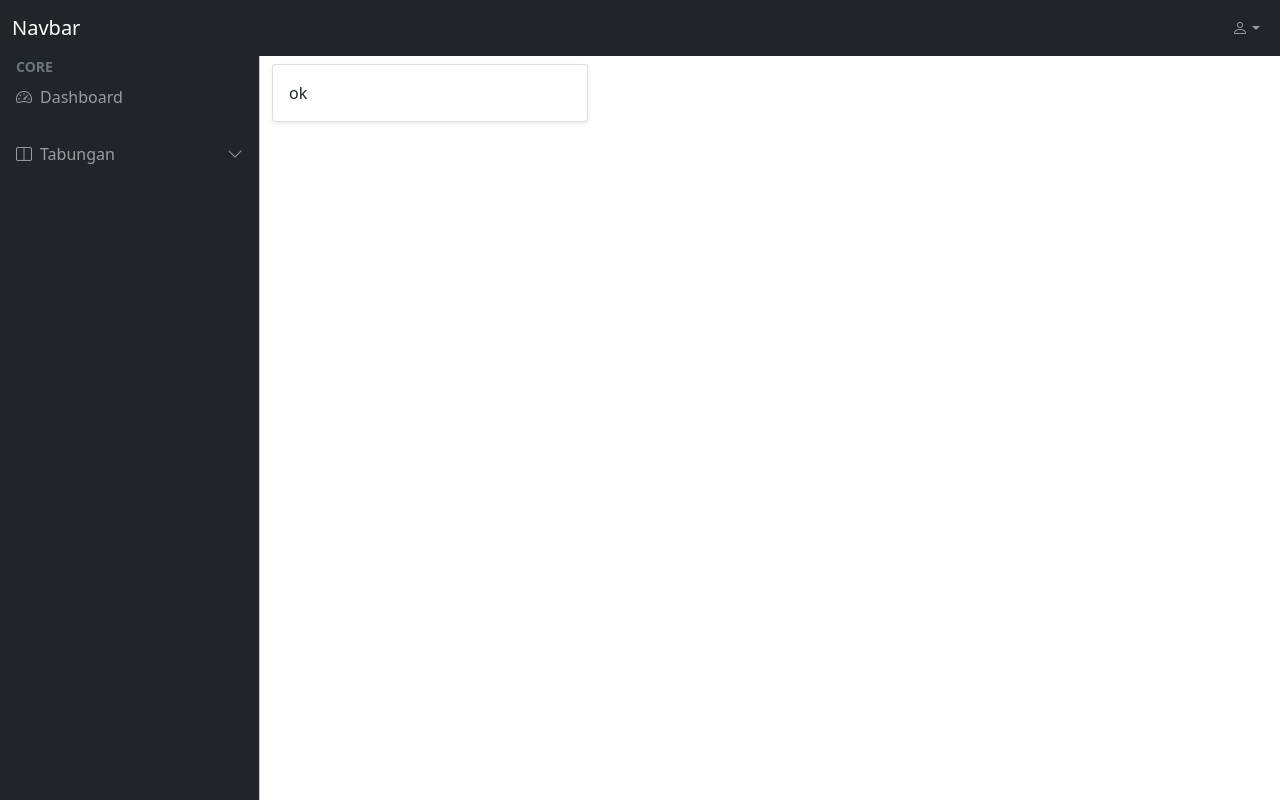
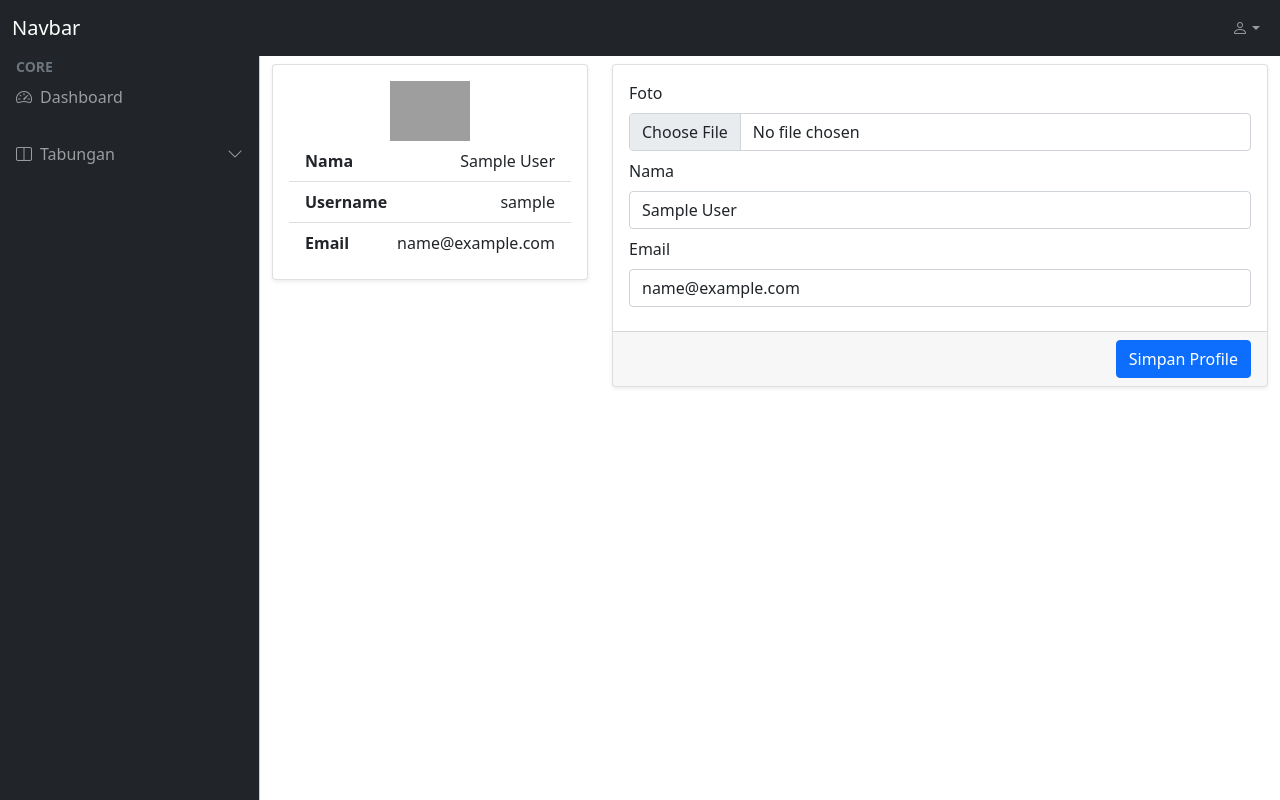
Before and after one commit to ddrag23/vue-tabunganku, a Vue app: page /profile in a window 1280 px wide. Built offline with nearby package versions, Linux system fonts and the light colour scheme; sample sign-in values are in the browser's storage.

Commit message:
fix save profile

```diff
--- a/src/stores/auth.js
+++ b/src/stores/auth.js
@@ -1,10 +1,10 @@
 import axios from 'axios'
+import Swal from 'sweetalert2'
 import router from '../router'
 
 export default {
   namespaced: true,
   state: {
-    user: {},
     validate: {},
     invalidUser: '',
   },
@@ -39,7 +39,7 @@ export default {
               if (res.data.success) {
                 localStorage.setItem('token', res.data.token)
                 localStorage.setItem('isLoggedIn', true)
-                commit('setUser', res.data.data)
+                localStorage.setItem('user', JSON.stringify(res.data.user))
                 router.push({ name: 'Home' })
               } else {
                 if (res.data.errors !== undefined) {
@@ -53,6 +53,26 @@ export default {
             .catch((e) => console.error(e))
         })
         .catch((e) => console.error(e))
+    },
+    async handleStoreProfile({ commit }, formData) {
+      try {
+        const res = await axios.post('/api/profile', formData)
+        const data = await res.data
+        console.log(res)
+        if (data.success) {
+          localStorage.setItem('user', JSON.stringify(data.data))
+          Swal.fire(data.message, '', 'success')
+        } else {
+          if (data.errors !== undefined) {
+            commit('setValidate', res.data.errors)
+            commit('setInvalidUser', res.data.message)
+          } else {
+            commit('setInvalidUser', res.data.message)
+          }
+        }
+      } catch (error) {
+        console.error(error)
+      }
     },
     handleLogout({}) {
       axios
--- a/src/views/pages/auth/Profile.vue
+++ b/src/views/pages/auth/Profile.vue
@@ -1,12 +1,90 @@
+<style>
+table tr th,
+table tr td {
+  padding: 10px;
+}
+</style>
 <template>
   <layout>
     <div class="row">
-      <div class="col-4">
+      <div class="col-md-4 col-sm-12">
         <card>
           <template v-slot:card-body>
-            <div>ok</div>
+            <div class="d-flex justify-content-center">
+              <img
+                :src="'http://localhost:8000/public/storage/' + data.photo"
+                class="img-fluid"
+                alt=""
+                style="width: 80px"
+              />
+            </div>
+            <ul class="list-group list-group-flush">
+              <li class="list-group-item">
+                <b>Nama</b>
+                <span class="float-end">{{ data.name }}</span>
+              </li>
+              <li class="list-group-item">
+                <b>Username</b>
+                <span class="float-end">{{ data.username }}</span>
+              </li>
+              <li class="list-group-item">
+                <b>Email</b>
+                <span class="float-end">{{ data.email }}</span>
+              </li>
+            </ul>
           </template>
         </card>
+      </div>
+      <div class="col-md-8 col-sm-12">
+        <form
+          action=""
+          enctype="multipart/form-data"
+          @submit.prevent="handleSave"
+        >
+          <card>
+            <template v-slot:card-body>
+              <div class="row">
+                <div class="col-12 mb-2">
+                  <label for="photo" class="form-label">Foto</label>
+                  <input
+                    type="file"
+                    name="photo"
+                    id="photo"
+                    class="form-control"
+                    ref="file"
+                  />
+                </div>
+                <div class="col-12 mb-2">
+                  <label for="name" class="form-label">Nama</label>
+                  <input
+                    type="text"
+                    name="nama"
+                    id="nama"
+                    class="form-control"
+                    v-model="saved.name"
+                  />
+                </div>
+                <div class="col-12 mb-2">
+                  <label for="name" class="form-label">Email</label>
+                  <input
+                    type="email"
+                    name="email"
+                    id="email"
+                    class="form-control"
+                    v-model="saved.email"
+                  />
+                </div>
+              </div>
+            </template>
+            <template v-slot:card-footer>
+              <div class="card-footer">
+                <button type="submit" class="btn btn-primary float-end">
+                  Simpan Profile
+                </button>
+              </div>
+            </template>
+          </card>
+        </form>
       </div>
     </div>
   </layout>
@@ -14,11 +92,43 @@
 <script>
 import Layout from "@/views/pages/Layout.vue";
 import Card from "@/components/Card.vue";
+import { useStore } from "vuex";
+import { reactive, ref } from "vue";
 export default {
   name: "profile",
   components: {
     Layout,
     Card,
   },
+  setup() {
+    const saved = reactive({
+      name: "",
+      email: "",
+    });
+    const file = ref("");
+    const store = useStore();
+    const data = JSON.parse(localStorage.getItem("user"));
+    saved.name = data.name;
+    saved.email = data.email;
+    const handleSave = () => {
+      console.log("ok");
+      const formData = new FormData();
+      formData.append("name", saved.name);
+      formData.append("email", saved.email);
+      formData.append("photo", file.value.files[0]);
+      store.dispatch("auth/handleStoreProfile", formData);
+    };
+    const checkPhoto = () =>
+      data.photo !== null
+        ? `http://localhost:8000/tabunganku/public/storage/${data.photo}`
+        : "@/asset/logo.png";
+    return {
+      data,
+      file,
+      saved,
+      handleSave,
+      checkPhoto,
+    };
+  },
 };
 </script>
```
